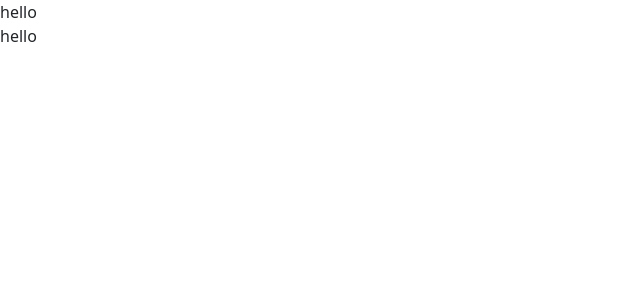
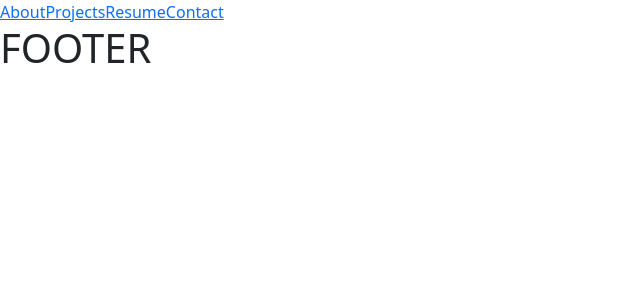
Before and after one commit to 1tbrooks1/tobbybrooks-react-portfolio, a React (Create React App) app: page / in a window 1280 px wide. Shown: the top 300 px of the page, without its empty margins (0-640 px from the left). Built offline with nearby package versions, Linux system fonts and the light colour scheme.

Commit message:
worked on navigation bar

```diff
--- a/src/App.js
+++ b/src/App.js
@@ -9,7 +9,7 @@ import Footer from "./components/Footer"
 function App() {
   const [page, setPage] = useState('');
 
-  const currentPage = () => {
+  function currentPage() {
     switch (page) {
       case 'About':
         return <About />;
@@ -28,8 +28,9 @@ function App() {
     <div>
       <Nav page={page} setPage={setPage} />
       <main>
-      <Resume></Resume>
+        <div>{currentPage(page)}</div>
       </main>
+      <Footer />
     </div>
   );
 }
--- a/src/components/Footer/index.js
+++ b/src/components/Footer/index.js
@@ -0,0 +1,11 @@
+import React from "react";
+
+function Footer() {
+
+  return (
+    <div>
+    <h1>FOOTER</h1>
+    </div>
+  )
+}
+export default Footer;
--- a/src/components/Nav/index.js
+++ b/src/components/Nav/index.js
@@ -1,7 +1,12 @@
-function Nav() {
+import React from "react";
+
+function Nav({setPage}) {
   return (
     <div>
-   hello
+      <a href="#about" onClick={() =>{setPage('About')}}>About</a>
+      <a href="#projects" onClick={() =>{setPage('Projects')}}>Projects</a>
+      <a href="#resume" onClick={() =>{setPage('Resume')}}>Resume</a>
+      <a href="#contact" onClick={() =>{setPage('Contact')}}>Contact</a>
    </div>
   );
 }
--- a/src/components/Projects/index.js
+++ b/src/components/Projects/index.js
@@ -1,10 +1,15 @@
 import React from "react";
 
 function Projects() {
+  const [projects] = useState([
+    {
+
+    },
+  ])
 
   return (
     <div>
-    hello
+    <h1>PROJECTS</h1>
     </div>
   )
 }
--- a/src/components/Resume/index.js
+++ b/src/components/Resume/index.js
@@ -4,7 +4,7 @@ function Resume() {
 
   return (
     <div>
-    hello
+    <h1>RESUME</h1>
     </div>
   )
 }
```
Also changed, not shown: src/components/About/index.js (+10 -1 lines).
